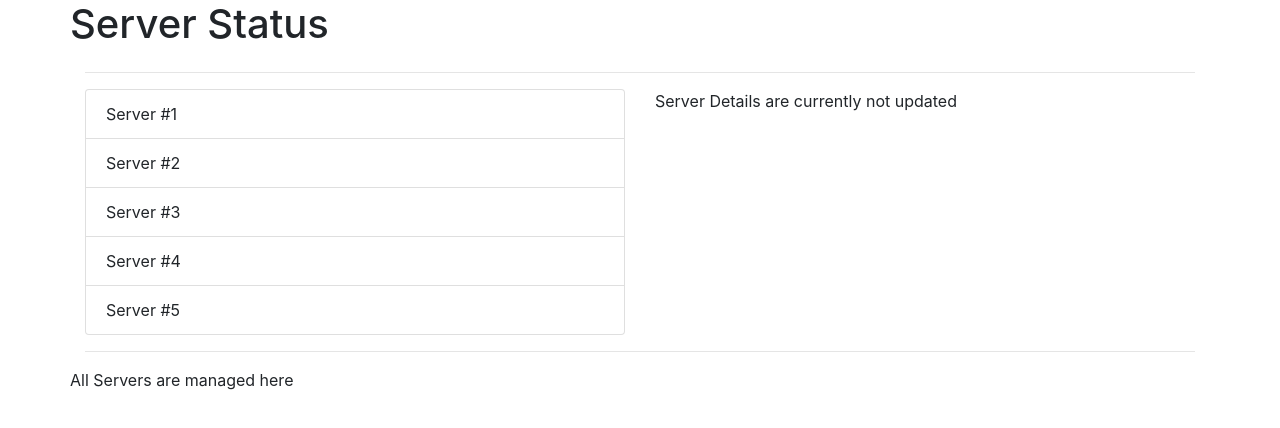
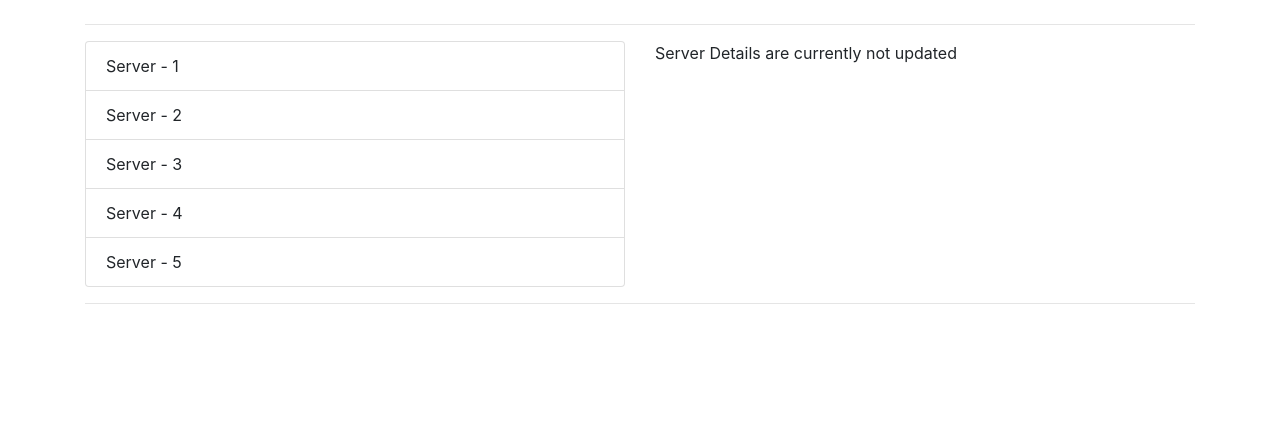
Before and after one commit to gabrielmustiere/vue-wonderful-quote, a Vue app: page / in a window 1280 px wide. Shown: the top 428 px of the page. Built offline with nearby package versions, Linux system fonts and the light colour scheme.

Commit message:
set type in data

```diff
--- a/src/components/Footer.vue
+++ b/src/components/Footer.vue
@@ -1,13 +1,18 @@
 <template>
   <div>
     <footer>
-      <p>All Servers are managed here</p>
+      <p>{{ title }}</p>
     </footer>
   </div>
 </template>
 
 <script>
 export default {
-  name: 'Footer'
+  name: 'Footer',
+  data () {
+    return {
+      details: 'All Servers are managed here'
+    }
+  }
 }
 </script>
--- a/src/components/Header.vue
+++ b/src/components/Header.vue
@@ -1,13 +1,18 @@
 <template>
   <div>
     <header>
-      <h1>Server Status</h1>
+      <h1>{{ title }}</h1>
     </header>
   </div>
 </template>
 
 <script>
 export default {
-  name: 'Header'
+  name: 'Header',
+  data () {
+    return {
+      details: 'Server Status'
+    }
+  }
 }
 </script>
--- a/src/components/ServerDetails.vue
+++ b/src/components/ServerDetails.vue
@@ -1,16 +1,17 @@
 <template>
   <div>
-    <p>Server Details are currently not updated</p>
+    <p>{{ details }}</p>
   </div>
 
 </template>
 
 <script>
 export default {
-  name: 'ServerDetails'
+  name: 'ServerDetails',
+  data () {
+    return {
+      details: 'Server Details are currently not updated'
+    }
+  }
 }
 </script>
-
-<style scoped>
-
-</style>
--- a/src/components/ServerList.vue
+++ b/src/components/ServerList.vue
@@ -1,8 +1,8 @@
 <template>
   <div>
     <ul class="list-group">
-      <li class="list-group-item" v-for="index in 5">
-        Server #{{ index }}
+      <li class="list-group-item" v-for="index in 5" v-bind:key="index">
+        {{ serverLabel }} - {{ index }}
       </li>
     </ul>
   </div>
@@ -10,10 +10,11 @@
 
 <script>
 export default {
-  name: 'ServerList'
+  name: 'ServerList',
+  data () {
+    return {
+      serverLabel: 'Server'
+    }
+  }
 }
 </script>
-
-<style scoped>
-
-</style>
```
